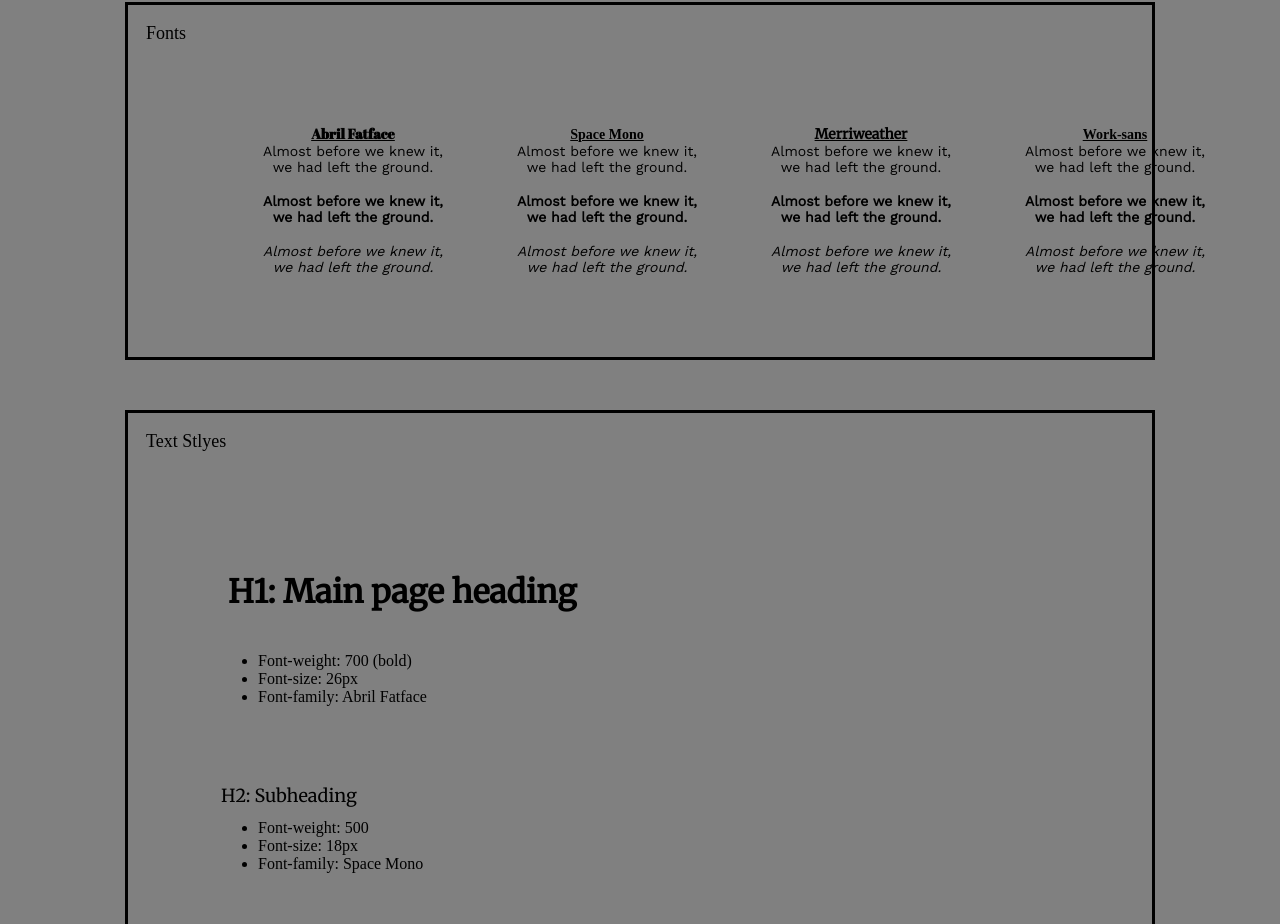
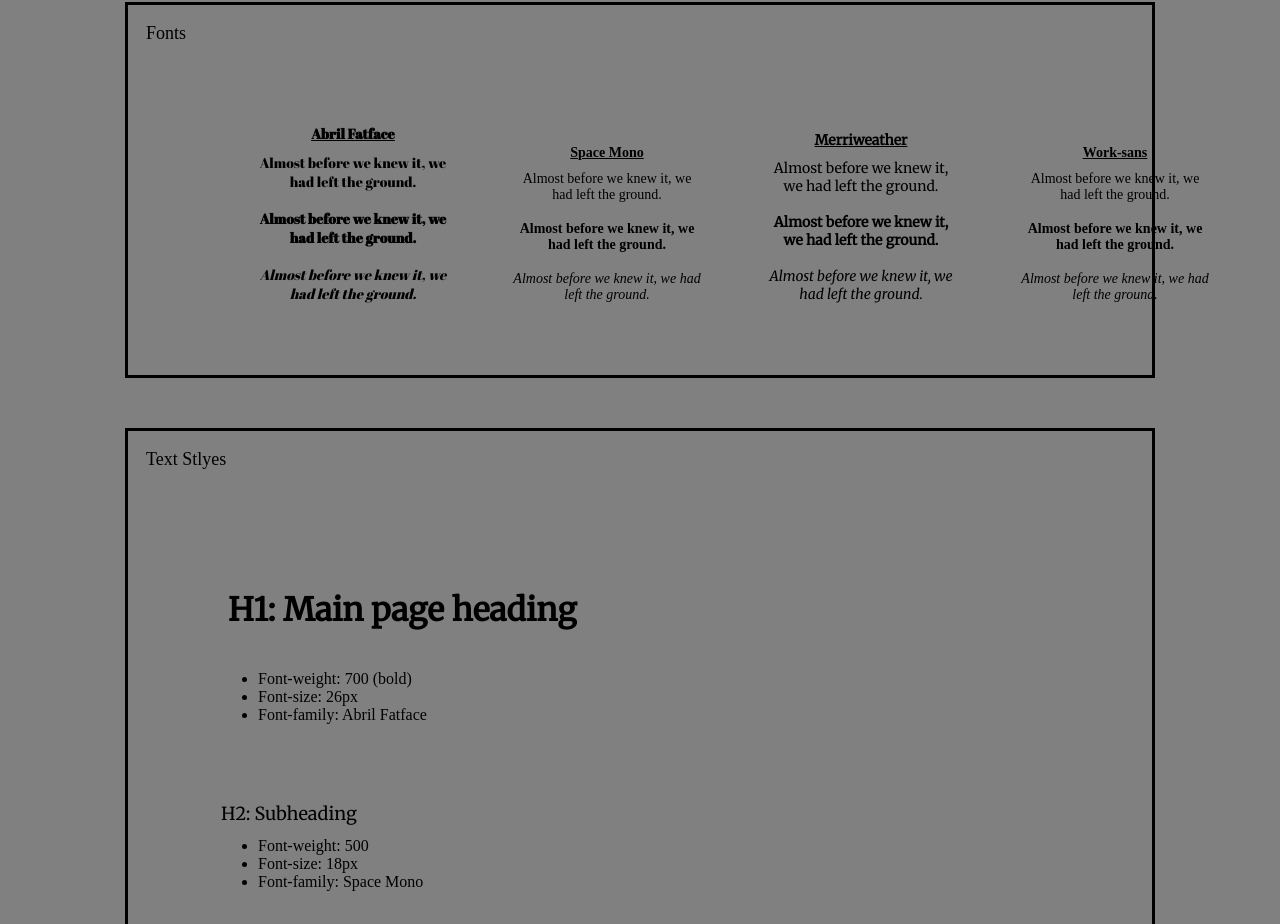
Before and after one commit to supernappy/wbsite-design, a plain HTML site: page index.html in a window 1280 px wide. Shown: the part 969-1893 px from the top of the page. Drawn offline with nearby package versions, Linux system fonts and the light colour scheme.

Commit message:
new commit

```diff
--- a/index.html
+++ b/index.html
@@ -54,49 +54,49 @@
       <div class="font-container">
         <div class="font-panel">
           <p class="font-label abril-fatface">Abril Fatface</p>
-          <p class="regular">
+          <p class="regular abril-fatface">
             Almost before we knew it, we had left the ground.
           </p>
           <br />
-          <p class="bold">Almost before we knew it, we had left the ground.</p>
+          <p class="bold abril-fatface">Almost before we knew it, we had left the ground.</p>
           <br />
-          <p class="italic">
+          <p class="italic abril-fatface">
             Almost before we knew it, we had left the ground.
           </p>
         </div>
         <div class="font-panel">
           <p class="font-label space-mono">Space Mono</p>
-          <p class="regular">
+          <p class="regular  space-mono">
             Almost before we knew it, we had left the ground.
           </p>
           <br />
-          <p class="bold">Almost before we knew it, we had left the ground.</p>
+          <p class="bold  space-mono">Almost before we knew it, we had left the ground.</p>
           <br />
-          <p class="italic">
+          <p class="italic space-mono">
             Almost before we knew it, we had left the ground.
           </p>
         </div>
         <div class="font-panel">
-          <p class="merriweather">Merriweather</p>
-          <p class="regular">
+          <p class="font-label merriweather">Merriweather</p>
+          <p class="regular merriweather">
             Almost before we knew it, we had left the ground.
           </p>
           <br />
-          <p class="bold">Almost before we knew it, we had left the ground.</p>
+          <p class="bold merriweather">Almost before we knew it, we had left the ground.</p>
           <br />
-          <p class="italic">
+          <p class="italic merriweather">
             Almost before we knew it, we had left the ground.
           </p>
         </div>
         <div class="font-panel">
-          <p class="work-sans">Work-sans</p>
-          <p class="regular">
+          <p class="font-label work-sans">Work-sans</p>
+          <p class="regular work-sans">
             Almost before we knew it, we had left the ground.
           </p>
           <br />
-          <p class="bold">Almost before we knew it, we had left the ground.</p>
+          <p class="bold work-sans">Almost before we knew it, we had left the ground.</p>
           <br />
-          <p class="italic">
+          <p class="italic work-sans">
             Almost before we knew it, we had left the ground.
           </p>
         </div>
--- a/style.css
+++ b/style.css
@@ -81,23 +81,15 @@ h2 {
 }
 
 .abril-fatface {
-  text-decoration: underline;
-  font-weight: bold;
   font-family: "Abril Fatface", serif;
 }
 .space-mono {
-  text-decoration: underline;
-  font-weight: bold;
   font-family: "Space-mono", serif;
 }
 .merriweather {
-  text-decoration: underline;
-  font-weight: bold;
   font-family: "Merriweather", serif;
 }
 .work-sans {
-  text-decoration: underline;
-  font-weight: bold;
   font-family: "Work Sans, serif";
 }
 
@@ -141,3 +133,8 @@ h2 {
   right: 55px;
   margin: 15px;
 }
+.font-label {
+  text-decoration: underline;
+  font-weight: bold;
+  margin-bottom: 10px;
+}
```
